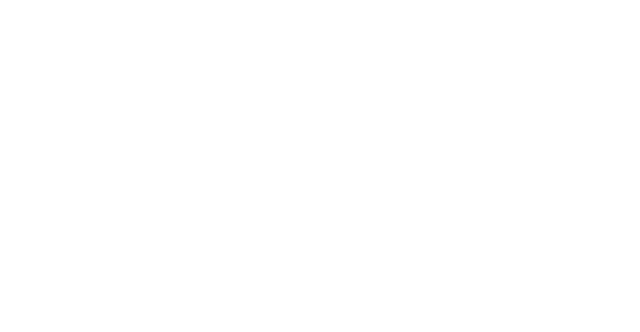
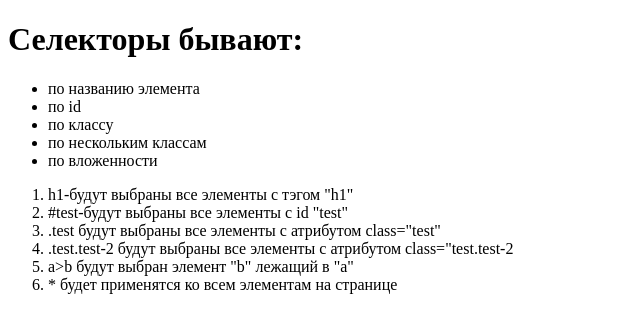
Before and after one commit to Wec3L/DZ5, a plain HTML site: page index.html in a window 1280 px wide. Shown: the whole page, without its empty margins (0-640 px from the left). Drawn offline with Linux system fonts and the light colour scheme.

Commit message:
done with 1 part

```diff
--- a/index.html
+++ b/index.html
@@ -2,10 +2,27 @@
 <html lang="en">
 <head>
     <meta charset="UTF-8">
-    <title>Document</title>
+    <title>DZ5</title>
     <link rel="stylesheet" href="style.css">
 </head>
 <body>
+    <h1>Селекторы бывают:</h1>
+    <ul>
+        <li>по названию элемента</li>
+        <li>по id</li>
+        <li>по классу</li>
+        <li>по нескольким классам</li>
+        <li>по вложенности</li>
+    </ul>
+    <ol>
+        <li>h1-будут выбраны все элементы с тэгом "h1"</li>
+        <li>#test-будут выбраны все элементы c id "test"</li>
+        <li>.test будут выбраны все элементы с атрибутом class="test"</li>
+        <li>.test.test-2 будут выбраны все элементы с атрибутом class="test.test-2</li>
+        <li>a>b будут выбран элемент "b" лежащий в "a" </li>
+        <li>* будет применятся ко всем элементам на странице</li>
+    </ol>
+
 
 </body>
 </html>
```
